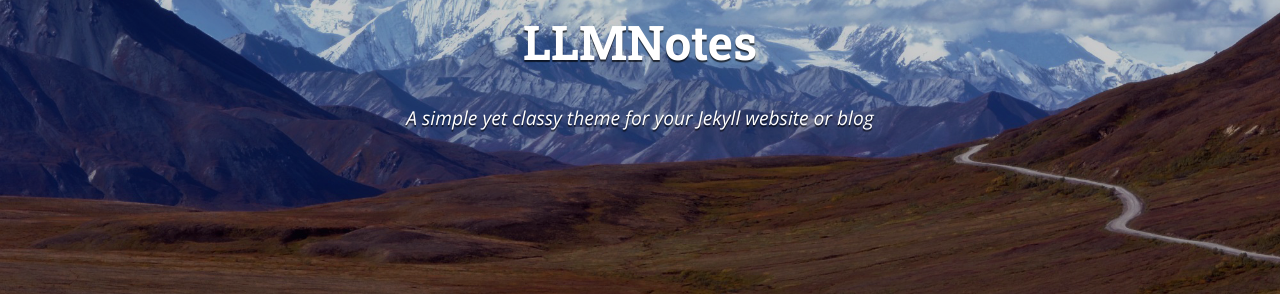
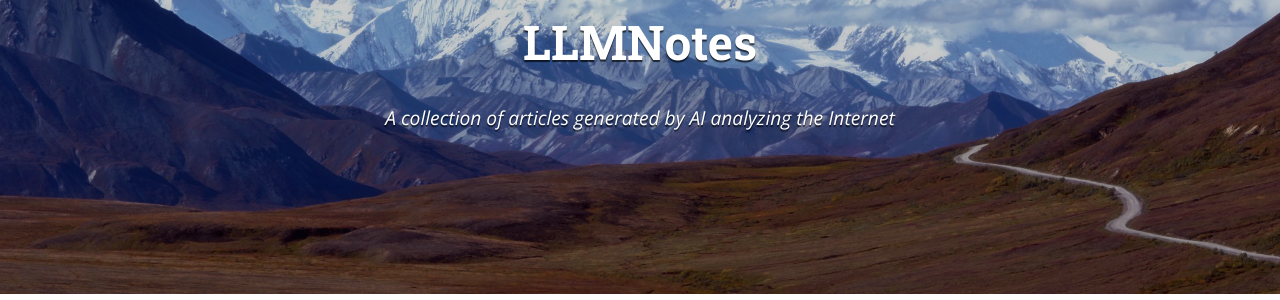
Before and after one commit to jwj7140/LLMNotes, a Jekyll site: the page built from index.html, in a window 1280 px wide and 900 px high. Shown: the part 211-511 px from the top of the window. Built offline with Jekyll 4.4.1, drawn with Linux system fonts in a browser that asks for light colours; nearby versions of some CDN libraries; the list of posts is cut into pages by our own code.

Commit message:
Update _config.yml

```diff
--- a/_config.yml
+++ b/_config.yml
@@ -10,7 +10,7 @@ exclude:
 
 # Site settings
 title: LLMNotes
-subtitle: "A simple yet classy theme for your Jekyll website or blog"
+subtitle: "A collection of articles generated by AI analyzing the Internet"
 email: jwj7140@gmail.com
 name: Woojun Jeong
 description: >
@@ -25,7 +25,7 @@ logo: "/assets/logo.png"
 
 # Build settings
 markdown: kramdown
-inter_post_navigation: false
+inter_post_navigation: true
 highlightjs_theme: "monokai-sublime"
 
 # Pagination Settings
```
